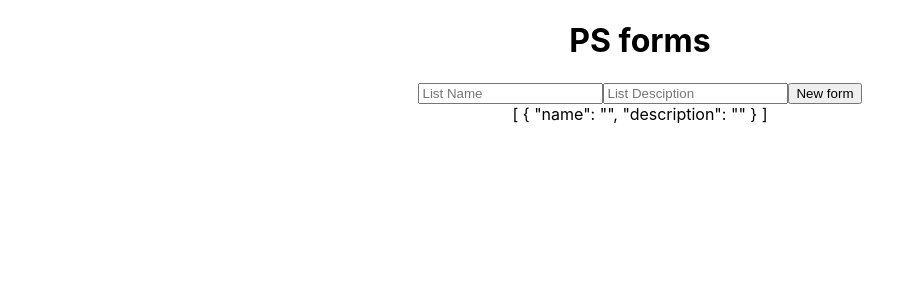
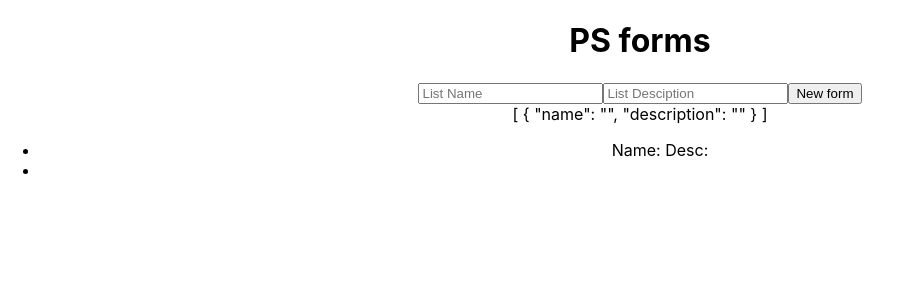
Before and after one commit to patryk-siewiera/iterators, a React (Create React App) app: page / in a window 1280 px wide. Both pictures are taken after a click on the button "New form". Shown: the top 300 px of the page, without its empty margins (0-902 px from the left). Built offline with nearby package versions, Linux system fonts and the light colour scheme.

Commit message:
feat: render list

```diff
--- a/src/App.js
+++ b/src/App.js
@@ -15,6 +15,8 @@ function App() {
 	const [desc, setDesc] = useState("");
 	return (
 		<div className="App">
+			<div className="addNewList">
+				{" "}
 				<h1>PS forms</h1>
 				<input
 					onChange={(ev) => setName(ev.target.value)}
@@ -41,6 +43,20 @@ function App() {
 				</button>
 				<div>{JSON.stringify(formList, null, 2)}</div>
 			</div>
+			<div className="list">
+				<ul>
+					{formList.map((e) => {
+						return (
+							<li>
+								Name:{e.name} Desc:{e.description}
+							</li>
+						);
+					})}
+
+					<li></li>
+				</ul>
+			</div>
+		</div>
 	);
 }
 
```
Lines whose indentation alone changed are shown as unchanged.
